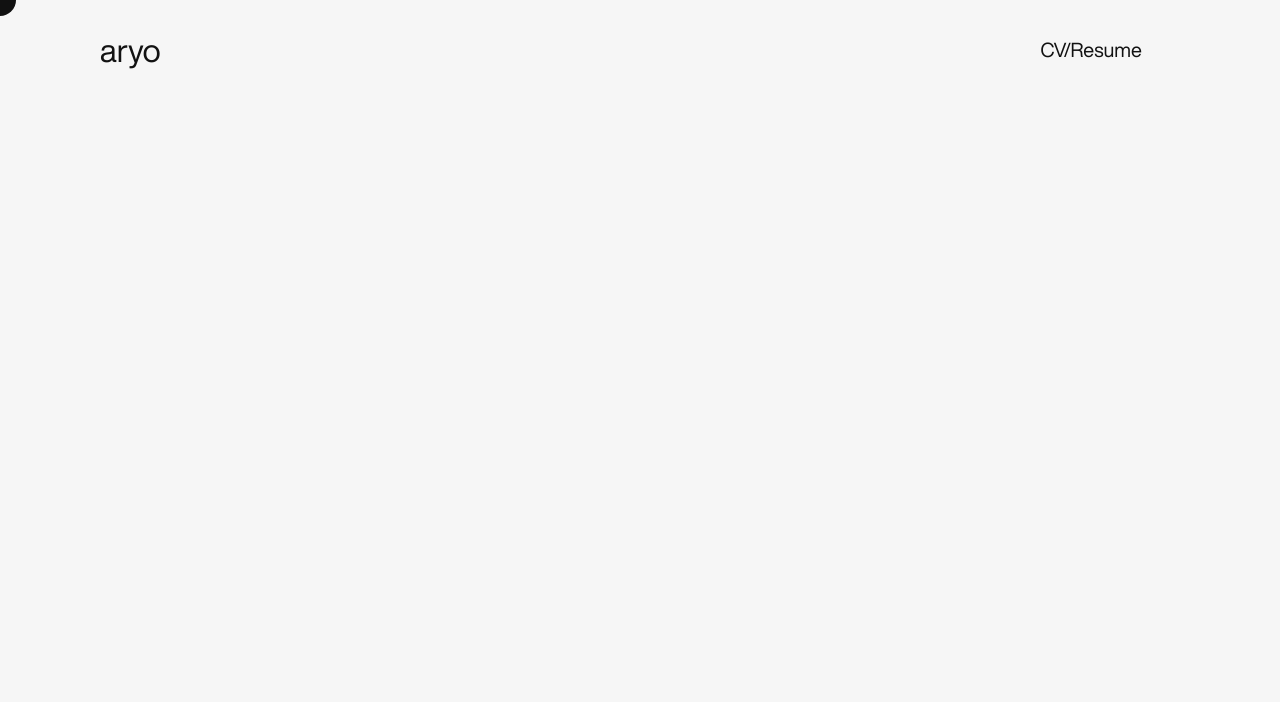
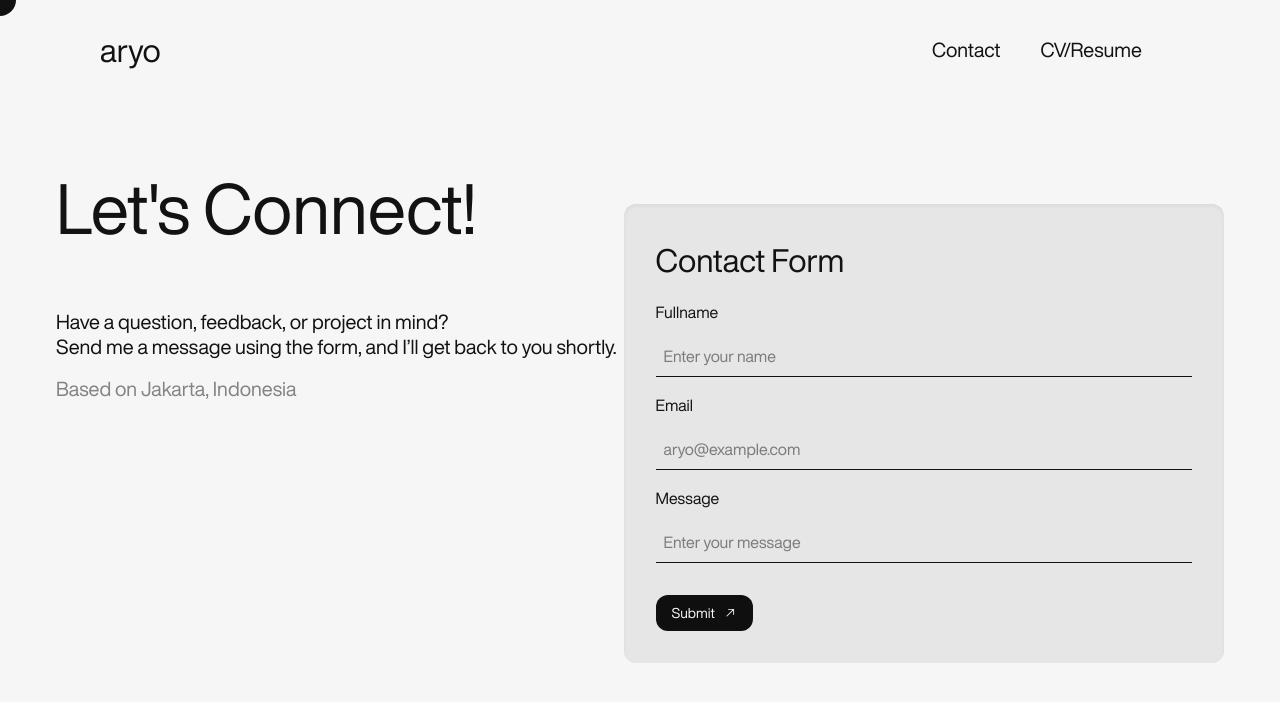
Before and after one commit to AryoBimoPrakoso/portfolio-aryo, a React (Vite) app: page /contact in a window 1280 px wide. Before the commit this address had no page. Shown: the top 702 px of the page. Built offline with nearby package versions, Linux system fonts and the light colour scheme.

Commit message:
Update Contact Page

```diff
--- a/package.json
+++ b/package.json
@@ -16,6 +16,8 @@
     "react-dom": "^19.1.0",
     "react-icons": "^5.5.0",
     "react-router-dom": "^7.8.0",
+    "react-textarea-autosize": "^8.5.9",
+    "sweetalert2": "^11.22.3",
     "tailwindcss": "^4.1.10"
   },
   "devDependencies": {
--- a/src/App.jsx
+++ b/src/App.jsx
@@ -11,6 +11,7 @@ import About from "./components/About";
 import React from "react";
 import { Routes, Route } from "react-router-dom";
 import { CursorProvider } from "./CustomCursor";
+import Contact from "./components/Contact";
 
 function App() {
   return (
@@ -32,7 +33,7 @@ function App() {
                 </>
               }
             />
-
+            <Route path="/contact" element={<Contact />} />
             {/* Routes untuk detail project */}
             <Route path="/eWallet" element={<Ewallet />} />
             <Route path="/runTracker" element={<RunTracker />} />
--- a/src/CustomCursor.jsx
+++ b/src/CustomCursor.jsx
@@ -41,7 +41,7 @@ export const CursorProvider = ({ children }) => {
         animate={cursorVariant}
         transition={{
           type: "spring",
-          stiffness: 250, // lebih rendah kalau mau lebih lambat
+          stiffness: 180, // lebih rendah kalau mau lebih lambat
           damping: 18, // lebih tinggi kalau mau tanpa pantulan
           mass: 0.4,
         }}
--- /dev/null
+++ b/src/components/Contact.jsx
@@ -0,0 +1,101 @@
+import React from "react";
+import TextareaAutosize from "react-textarea-autosize";
+import { GoArrowUpRight } from "react-icons/go";
+import Swal from 'sweetalert2'
+import { useCursor } from "../CustomCursor";
+
+const Contact = () => {
+  const onSubmit = async (event) => {
+    event.preventDefault();
+    const formData = new FormData(event.target);
+
+    formData.append("access_key", "d717e774-e47a-4b99-b9ff-b95761aad812");
+
+    const object = Object.fromEntries(formData);
+    const json = JSON.stringify(object);
+
+    const res = await fetch("https://api.web3forms.com/submit", {
+      method: "POST",
+      headers: {
+        "Content-Type": "application/json",
+        Accept: "application/json",
+      },
+      body: json,
+    }).then((res) => res.json());
+
+    if (res.success) {
+      Swal.fire({
+        confirmButtonColor: "#0f0f0f",
+        title: "🎉 Email Sent!",
+        text: "Your message has been successfully sent. I'll get back to you soon!",
+        icon: "success",
+      });
+    }
+  };
+
+  const { setCursorVariant } = useCursor();
+
+  return (
+    <div className="w-full mt-[100px] p-[32px] lg:p-[56px] flex flex-col lg:flex-row">
+      <div className="w-full flex flex-col">
+        <h1 className="w-max text-[32px] lg:text-[70px]" onMouseEnter={() => setCursorVariant("text")}
+                  onMouseLeave={() => setCursorVariant("default")}>Let's Connect!</h1>
+        <div className="flex flex-col gap-4">
+          <p className="leading-tight mt:6 lg:mt-12 text-md lg:text-xl">
+            Have a question, feedback, or project in mind? <br />
+            Send me a message using the form, and I’ll get back to you shortly.
+          </p>
+          <p className="opacity-50 text-md lg:text-xl">Based on Jakarta, Indonesia</p>
+        </div>
+      </div>
+      <div className="bg-[#e6e6e6] w-full p-[32px] rounded-xl inset-shadow-sm mt-12">
+        <form onSubmit={onSubmit} className="flex flex-col gap-4">
+          <h2 className="text-[24px] lg:text-[32px]">Contact Form</h2>
+          <div className="flex flex-col gap-3">
+            <label>Fullname</label>
+            <input
+              className="w-full border-b-1 p-2"
+              type="text"
+              placeholder="Enter your name"
+              name="name"
+              required
+            />
+          </div>
+          <div className="flex flex-col gap-3">
+            <label>Email</label>
+            <input
+              className="w-full border-b-1 p-2"
+              type="email"
+              placeholder="aryo@example.com"
+              name="email"
+              required
+            />
+          </div>
+          <div className="flex flex-col gap-3">
+            <label>Message</label>
+            <TextareaAutosize
+              minRows={1}
+              maxRows={10}
+              className="w-full border-b-1 p-2 resize-none overflow-hidden"
+              placeholder="Enter your message"
+              name="message"
+              required
+            />
+          </div>
+
+          <button
+            type="submit"
+            className="flex justify-around w-max gap-2 items-center py-2 px-4 bg-[#0f0f0f] rounded-xl text-[#f6f6f6] hover:scale-110 transition ease-in-out duration-300 mt-4 text-2 text-sm lg:text-md"
+          >
+            Submit
+            <span>
+              <GoArrowUpRight />
+            </span>
+          </button>
+        </form>
+      </div>
+    </div>
+  );
+};
+
+export default Contact;
--- a/src/components/Homepage.jsx
+++ b/src/components/Homepage.jsx
@@ -43,7 +43,7 @@ const Homepage = () => {
                 >
                   UI/UX Designer &
                   <br />
-                  Aspiring <span className="opacity-50">Frontend Dev</span>
+                  Aspiring <span className="text-[#bfbfbf]">Frontend Dev</span>
                 </div>
                 <button
                   onClick={() =>
@@ -53,7 +53,7 @@ const Homepage = () => {
                       "Hi, I saw your portfolio and would like to discuss a project."
                     )
                   }
-                  className="px-4 py-2 bg-[#0F0F0F] text-[#e6e6e6] text-sm lg:text-xl rounded-lg mt-4 cursor-pointer hover:scale-110 transition duration-300"
+                  className="px-4 py-2 bg-[#0F0F0F] text-[#e6e6e6] text-sm lg:text-xl rounded-xl mt-4 cursor-pointer hover:scale-110 transition duration-300"
                   onMouseEnter={() => setCursorVariant("text")}
                   onMouseLeave={() => setCursorVariant("default")}
                 >
--- a/src/components/Navbar.jsx
+++ b/src/components/Navbar.jsx
@@ -49,6 +49,15 @@ const Navbar = () => {
       `}
       >
         <li className="hover:bg-[#0f0f0f] hover:text-[#e6e6e6] text-[16px] lg:text-[20px] transition duration-300 rounded-xl cursor-pointer p-2">
+          <Link
+            onMouseEnter={() => setCursorVariant("text")}
+            onMouseLeave={() => setCursorVariant("default")}
+            to="/contact"
+          >
+            Contact
+          </Link>
+        </li>
+        <li className="hover:bg-[#0f0f0f] hover:text-[#e6e6e6] text-[16px] lg:text-[20px] transition duration-300 rounded-xl cursor-pointer p-2">
           <a
             href={CV}
             download
--- a/src/components/Project.jsx
+++ b/src/components/Project.jsx
@@ -21,8 +21,8 @@ const Project = () => {
           <br />
           Through These Work 🙌
         </div>
-        <div className="w-full bg-[#e4e2e2] rounded-md">
-          <div className="flex flex-col lg:grid grid-flow-col grid-rows-3 md:grid-flow-col md:grid-rows-1 gap-4 p-2 ">
+        <div className="w-full bg-[#e6e6e6] rounded-md">
+          <div className="flex flex-col lg:grid grid-flow-col grid-rows-3 md:grid-flow-col md:grid-rows-1 gap-4 p-2" >
             {/* E-WALLET */}
             <div className="relative group row-span-2 overflow-hidden rounded-md">
               <img
@@ -33,7 +33,7 @@ const Project = () => {
               <div className="absolute inset-0 bg-opacity-60 flex flex-col items-center justify-center opacity-0 group-hover:opacity-100 transition-opacity duration-300 text-black text-center p-4">
                 <h3 className="text-lg font-semibold mb-2">E-Wallet</h3>
                 <button
-                  className="px-4 py-2 bg-white text-black rounded-md hover:bg-gray-200 transition-all duration-300 cursor-pointer"
+                  className="px-4 py-2 bg-white text-black rounded-md hover:scale-120 transition-all duration-300 cursor-pointer"
                 >
                   <Link to="/eWallet">More</Link>
                 </button>
@@ -49,7 +49,7 @@ const Project = () => {
               <div className="absolute inset-0  bg-opacity-60 flex flex-col items-center justify-center opacity-0 group-hover:opacity-100 transition-opacity duration-300 text-black text-center p-4">
                 <h3 className="text-lg font-semibold mb-2">Run Tracker</h3>
                 <button
-                  className="px-4 py-2 bg-white text-black rounded-md hover:bg-gray-200 transition-all duration-300 cursor-pointer"
+                  className="px-4 py-2 bg-white text-black rounded-md hover:scale-120 transition-all duration-300 cursor-pointer"
                 >
                   <Link to="/runTracker">More</Link>
                 </button>
@@ -68,7 +68,7 @@ const Project = () => {
                   Website Profil Company
                 </h3>
                 <button
-                  className="px-4 py-2 bg-white text-black rounded-md hover:bg-gray-200 transition-all duration-300 cursor-pointer"
+                  className="px-4 py-2 bg-white text-black rounded-md hover:scale-120 transition-all duration-300 cursor-pointer"
                 >
                   <Link to="/siKopi">More</Link>
                 </button>
@@ -84,7 +84,7 @@ const Project = () => {
               <div className="absolute inset-0  bg-opacity-60 flex flex-col items-center justify-center opacity-0 group-hover:opacity-100 transition-opacity duration-300 text-black text-center p-4">
                 <h3 className="text-lg font-semibold mb-2">Asisstant App</h3>
                 <button
-                  className="px-4 py-2 bg-white text-black rounded-md hover:bg-gray-200 transition-all duration-300 cursor-pointer"
+                  className="px-4 py-2 bg-white text-black rounded-md hover:scale-120 transition-all duration-300 cursor-pointer"
                 >
                   <Link to="/myAgro">More</Link>
                 </button>
--- a/src/components/Skills.jsx
+++ b/src/components/Skills.jsx
@@ -8,7 +8,7 @@ const Skills = () => {
   return (
     <>
       <div id="skills" className="h-full bg-color px-[16px] lg:px-[56px] py-8 lg:py-32 overflow-x-hidden">
-        <div className="w-full flex flew-row justify-around gap-4 lg:gap-12 h-full py-8 lg:py-16 border-[#0F0F0F] border-t-1 border-b-1">
+        <div className="w-full flex flew-row justify-around gap-4 lg:gap-12 h-full py-8 lg:py-16 border-[#0F0F0F] border-y-1">
             <div className="flex flex-row justify-center items-center gap-1 lg:gap-3 grayscale hover:grayscale-0 transition duration-300 hover:scale-110" >
               <img
                 src={FigmaSVG1}
```
Also changed, not shown: 1 other file (tests, documents, lock files or other folders).
